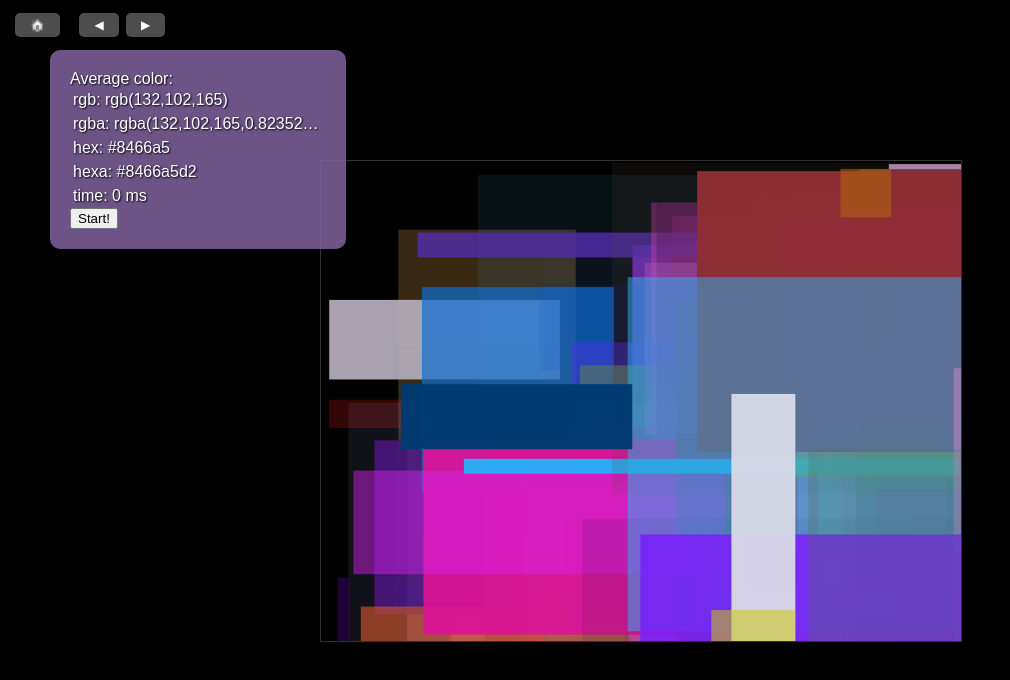
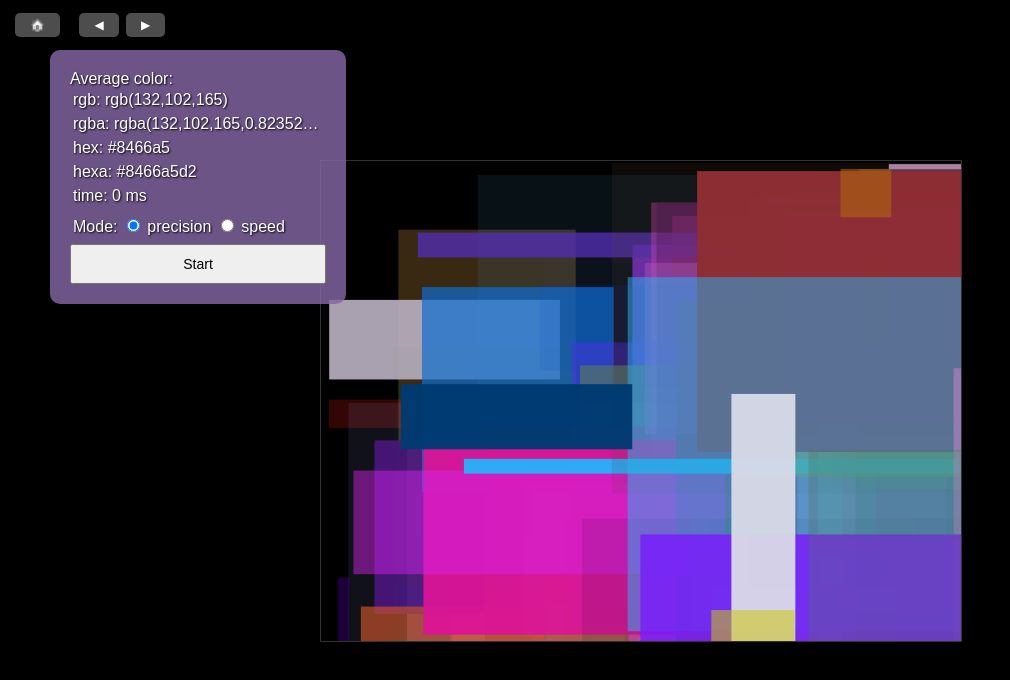
Before and after one commit to fast-average-color/fast-average-color, a website: page examples/canvas.html in a window 1280 px wide. Both pictures are taken after a click on the button "Stop". Shown: the whole page, without its empty margins (0-1010 px from the left). Drawn offline with Linux system fonts and the light colour scheme.

Commit message:
Update example

```diff
--- a/examples/canvas.css
+++ b/examples/canvas.css
@@ -48,8 +48,22 @@ canvas
     overflow-x: hidden;
 
     width: 250px;
-    padding: 3px;
 
     white-space: nowrap;
     text-overflow: ellipsis;
 }
+
+.info__item, .mode {
+    padding: 3px;
+}
+
+.mode {
+    margin: 5px 0 5px 0;
+}
+
+#start {
+    font-size: 14px;
+    padding: 10px;
+    width: 100%;
+    box-sizing: border-box;
+}
--- a/examples/canvas.html
+++ b/examples/canvas.html
@@ -13,7 +13,12 @@
 
     <div class="info">Average color:
         <div class="info__color"></div>
-         <button>Stop</button>
+        <div class="mode">
+            Mode:
+            <label><input name="mode" type="radio" id="precision" autocomplete="off" checked /> precision</label>
+            <label><input name="mode" type="radio" id="speed" autocomplete="off" /> speed</label>
+        </div>
+         <button id="start">Stop</button>
     </div>
     <script src="../dist/index.js"></script>
     <script src="canvas.js"></script>
--- a/examples/canvas.js
+++ b/examples/canvas.js
@@ -1,40 +1,74 @@
-window.addEventListener('load', function() {
-    var fac = new FastAverageColor(),
-        canvas = document.querySelector('canvas'),
-        ctx = canvas.getContext('2d'),
-        width = canvas.width,
-        height = canvas.height,
-        info = document.querySelector('.info'),
-        infoColor = document.querySelector('.info__color'),
-        rnd = function(max) {
-            return Math.random() * max;
+(function() {
+    return {
+        init: function() {
+            this._fac = new FastAverageColor();
+
+            this._canvas = document.querySelector('canvas');
+            this._ctx = this._canvas.getContext('2d');
+
+            this._info = document.querySelector('.info');
+            this._infoColor = document.querySelector('.info__color');
+
+            this._stoped = false;
+            this._isPrecision = true;
+
+            this.nextStep = this.nextStep.bind(this);
+
+            this.bindEvents();
+
+            this.start();
         },
-        rndFloor = function(max) {
-            return Math.floor(Math.random() * max);
+        bindEvents: function() {
+            var self = this;
+
+            document.querySelector('#start').onclick = function() {
+                self._stoped = !self._stoped;
+                if (self._stoped) {
+                    this.innerHTML = 'Start';
+                    self.stop();
+                } else {
+                    this.innerHTML = 'Stop';
+                    self.start();
+                }
+            };
+
+            document.querySelector('#precision').onclick = function() {
+                self._isPrecision = true;
+                self.getColor();
+            };
+
+            document.querySelector('#speed').onclick = function() {
+                self._isPrecision = false;
+                self.getColor();
+            };
         },
-        timer,
-        stoped = false,
-        isPrecision = false;
+        start: function() {
+            this._timer = setInterval(this.nextStep, 50);
+        },
+        stop: function() {
+            clearInterval(this._timer);
+        },
+        nextStep: function() {
+            var width = this._canvas.width,
+                height = this._canvas.height;
 
-    function start() {
-        timer = setInterval(nextStep, 50);
-    }
-
-    function nextStep() {
-        ctx.fillStyle = 'rgba(' + [
-            rndFloor(255),
-            rndFloor(255),
-            rndFloor(255),
-            rnd(1)
+            this._ctx.fillStyle = 'rgba(' + [
+                this.rndFloor(255),
+                this.rndFloor(255),
+                this.rndFloor(255),
+                this.rnd(1)
             ].join(',') + ')';
 
-        ctx.fillRect(rnd(width), rnd(height), rnd(width), rnd(height));
+            this._ctx.fillRect(this.rnd(width), this.rnd(height), this.rnd(width), this.rnd(height));
 
+            this.getColor();
+        },
+        getColor: function() {
             var timeA = Date.now(),
-            color = fac.getColor(canvas, {mode: isPrecision ? 'precision' : 'speed'});
+                color = this._fac.getColor(this._canvas, {mode: this._isPrecision ? 'precision' : 'speed'});
 
-        info.style.backgroundColor = color.rgba;
-        infoColor.innerHTML = [
+            this._info.style.backgroundColor = color.rgba;
+            this._infoColor.innerHTML = [
                 'rgb: ' + color.rgb,
                 'rgba: ' + color.rgba,
                 'hex: ' + color.hex,
@@ -43,18 +77,12 @@ window.addEventListener('load', function() {
             ].map(function(item) {
                 return '<div class="info__item">' + item + '</div>';
             }).join('');
-    }
-
-    document.querySelector('button').onclick = function() {
-        stoped = !stoped;
-        if (stoped) {
-            this.innerHTML = 'Start!';
-            clearInterval(timer);
-        } else {
-            this.innerHTML = 'Stop';
-            start();
+        },
+        rnd: function(max) {
+            return Math.random() * max;
+        },
+        rndFloor: function(max) {
+            return Math.floor(Math.random() * max);
         }
     };
-
-    start();
-}, false);
+})().init();
```
Lines whose indentation alone changed are shown as unchanged.
